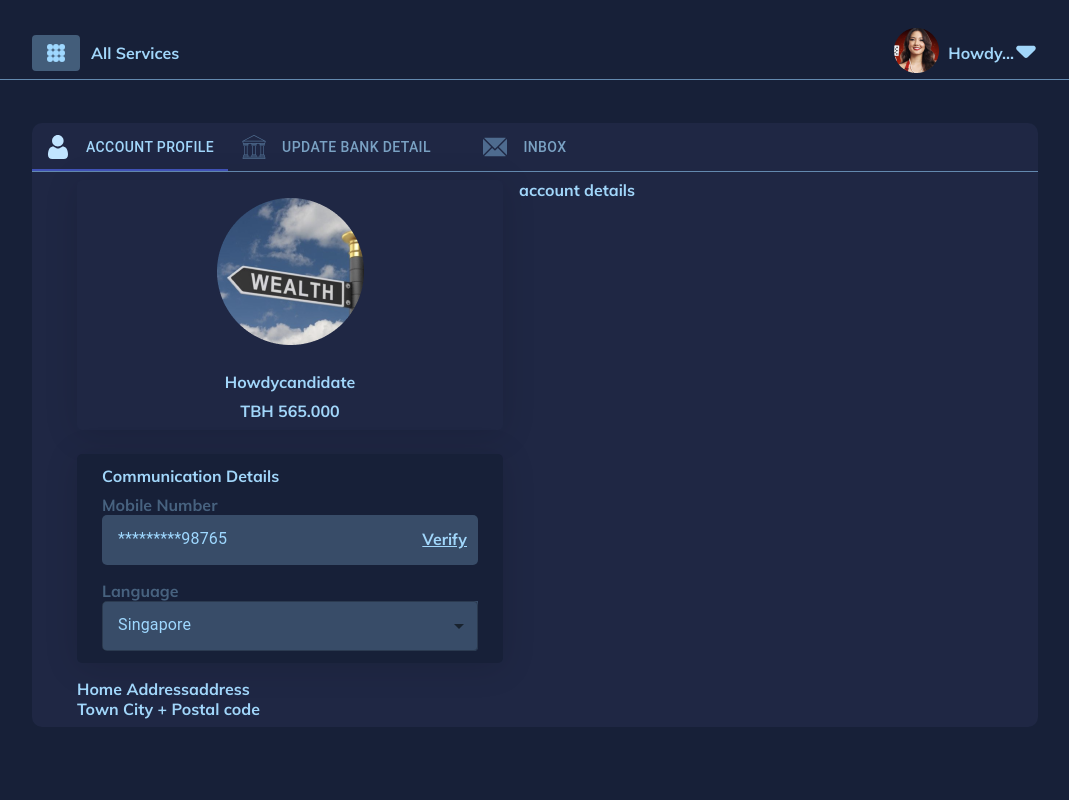
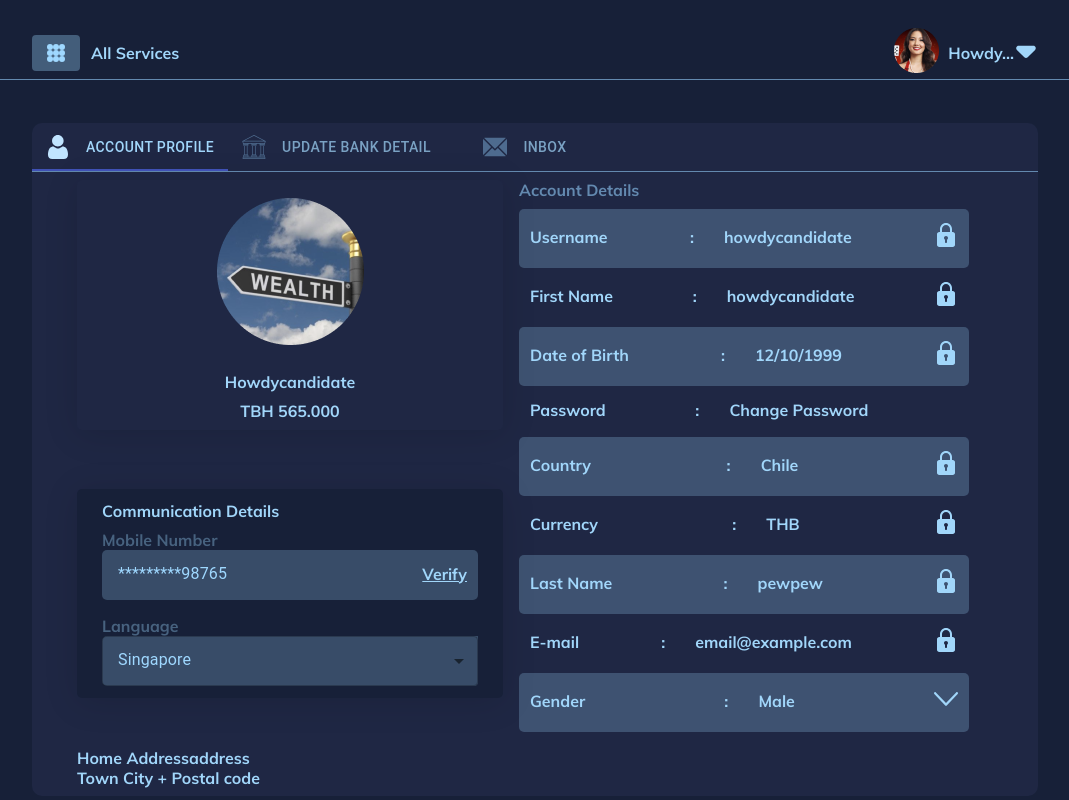
Before and after one commit to damadoko/profile-assignment, a Next.js app: page / in a window 1280 px wide. Shown: the whole page, without its empty margins (105-1174 px from the left). Built offline with nearby package versions, Linux system fonts and the light colour scheme.

Commit message:
create account detail UI

```diff
--- a/components/pages/Home/Home.tsx
+++ b/components/pages/Home/Home.tsx
@@ -9,6 +9,7 @@ import BankIcon from 'public/icons/BankIcon'
 import EmailIcon from 'public/icons/EmailIcon'
 import UserAvatar from 'components/pages/Home/_UserAvatar'
 import CommunicationDetails from 'components/pages/Home/_CommunicationDetails'
+import AccountDetails from 'components/pages/Home/_AccountDetails'
 
 const StyledDiv = styled.div`
   background-color: #1f2744;
@@ -38,7 +39,7 @@ const Home: React.FC = () => {
             </Grid>
 
             <Grid item xs={6}>
-              account details
+              <AccountDetails />
             </Grid>
 
             <Grid container item xs={12}>
--- /dev/null
+++ b/components/pages/Home/_AccountDetails.tsx
@@ -0,0 +1,123 @@
+import {ReactElement} from 'react'
+import styled, {css} from 'styled-components'
+import Box from '@material-ui/core/Box'
+
+import LockIcon from 'public/icons/LockIcon'
+import DropdownIcon from 'public/icons/DropdownIcon'
+
+interface ICustomDiv {
+  bgColor: string
+}
+
+const StyledDiv = styled.div<ICustomDiv>`
+  && {
+    display: flex;
+    justify-content: space-between;
+    align-items: center;
+    padding: 14px 11px 17px 11px;
+    /* background-color: rgba(159, 216, 255, 0.24); */
+    border-radius: 5px;
+
+    ${(props) =>
+      !!props.bgColor.length &&
+      css`
+        background-color: ${props.bgColor};
+      `}
+
+    .account-infor__label {
+      font-size: 18px;
+    }
+
+    .account-info__value {
+      > span {
+        margin-right: 30px;
+      }
+    }
+  }
+`
+interface IAccountInfo extends Partial<ICustomDiv> {
+  label: string
+  value: string
+  icon?: ReactElement | null
+}
+
+export const AccountInfo: React.FC<IAccountInfo> = ({label, value, icon, bgColor = ''}) => {
+  return (
+    <StyledDiv bgColor={bgColor}>
+      <div className="account-info__label">{label}</div>
+      <div className="account-info__value">
+        <span>:</span>
+        {value}
+      </div>
+      <div className="account-info__icon">{icon ?? ''}</div>
+    </StyledDiv>
+  )
+}
+
+const accountDetails = [
+  {
+    label: 'Username',
+    value: 'howdycandidate',
+    icon: <LockIcon />,
+  },
+  {
+    label: 'First Name',
+    value: 'howdycandidate',
+    icon: <LockIcon />,
+  },
+  {
+    label: 'Date of Birth',
+    value: '12/10/1999',
+    icon: <LockIcon />,
+  },
+  {
+    label: 'Password',
+    value: 'Change Password',
+    icon: null,
+  },
+  {
+    label: 'Country',
+    value: 'Chile',
+    icon: <LockIcon />,
+  },
+  {
+    label: 'Currency',
+    value: 'THB',
+    icon: <LockIcon />,
+  },
+  {
+    label: 'Last Name',
+    value: 'pewpew',
+    icon: <LockIcon />,
+  },
+  {
+    label: 'E-mail',
+    value: 'email@example.com',
+    icon: <LockIcon />,
+  },
+  {
+    label: 'Gender',
+    value: 'Male',
+    icon: <DropdownIcon />,
+  },
+]
+
+const AccountDetails: React.FC = () => {
+  return (
+    <div>
+      <Box component="p" fontWeight="600" color="#6389AF">
+        Account Details
+      </Box>
+      {accountDetails.map(({label, value, icon}, index) => (
+        <AccountInfo
+          label={label}
+          value={value}
+          icon={icon}
+          bgColor={index % 2 ? '' : 'rgba(159, 216, 255, 0.24)'}
+        />
+      ))}
+    </div>
+  )
+}
+
+export default AccountDetails
--- /dev/null
+++ b/public/icons/DropdownIcon.tsx
@@ -0,0 +1,12 @@
+import React from 'react'
+import SvgIcon, {SvgIconProps} from '@material-ui/core/SvgIcon'
+
+const ExpandMoreIcon: React.FC<SvgIconProps> = (props) => {
+  return (
+    <SvgIcon viewBox={'0 0 19 12'} {...props}>
+<path d="M10.1109 11.1883L18.7471 2.09741C19.0844 1.74244 19.0844 1.1668 18.747 0.811775C18.4097 0.456805 17.8629 0.456805 17.5257 0.811835L9.50018 9.25989L1.47429 0.811774C1.13702 0.456804 0.590221 0.456804 0.252943 0.811835C0.0843029 0.989289 1.14136e-05 1.22196 1.14031e-05 1.45462C1.13926e-05 1.68729 0.0843028 1.91996 0.253 2.09747L8.88959 11.1883C9.05155 11.3589 9.2712 11.4546 9.50024 11.4546C9.72928 11.4546 9.94898 11.3589 10.1109 11.1883Z" fill="#A1D6FA"/>
+    </SvgIcon>
+  )
+}
+
+export default ExpandMoreIcon
--- /dev/null
+++ b/public/icons/LockIcon.tsx
@@ -0,0 +1,12 @@
+import React from 'react'
+import SvgIcon, {SvgIconProps} from '@material-ui/core/SvgIcon'
+
+const ExpandMoreIcon: React.FC<SvgIconProps> = (props) => {
+  return (
+    <SvgIcon viewBox={'0 0 19 25'} {...props}>
+<path d="M16.5312 9.375H15.75V6.25C15.75 2.80312 12.9469 0 9.5 0C6.05312 0 3.25 2.80312 3.25 6.25V9.375H2.46875C1.17708 9.375 0.125 10.426 0.125 11.7188V22.6562C0.125 23.949 1.17708 25 2.46875 25H16.5312C17.8229 25 18.875 23.949 18.875 22.6562V11.7188C18.875 10.426 17.8229 9.375 16.5312 9.375ZM5.33333 6.25C5.33333 3.95208 7.20208 2.08333 9.5 2.08333C11.7979 2.08333 13.6667 3.95208 13.6667 6.25V9.375H5.33333V6.25ZM10.5417 17.4187V19.7917C10.5417 20.3667 10.076 20.8333 9.5 20.8333C8.92396 20.8333 8.45833 20.3667 8.45833 19.7917V17.4187C7.83854 17.0573 7.41667 16.3927 7.41667 15.625C7.41667 14.476 8.35104 13.5417 9.5 13.5417C10.649 13.5417 11.5833 14.476 11.5833 15.625C11.5833 16.3927 11.1615 17.0573 10.5417 17.4187Z" fill="#A1D6FA"/>
+    </SvgIcon>
+  )
+}
+
+export default ExpandMoreIcon
```
